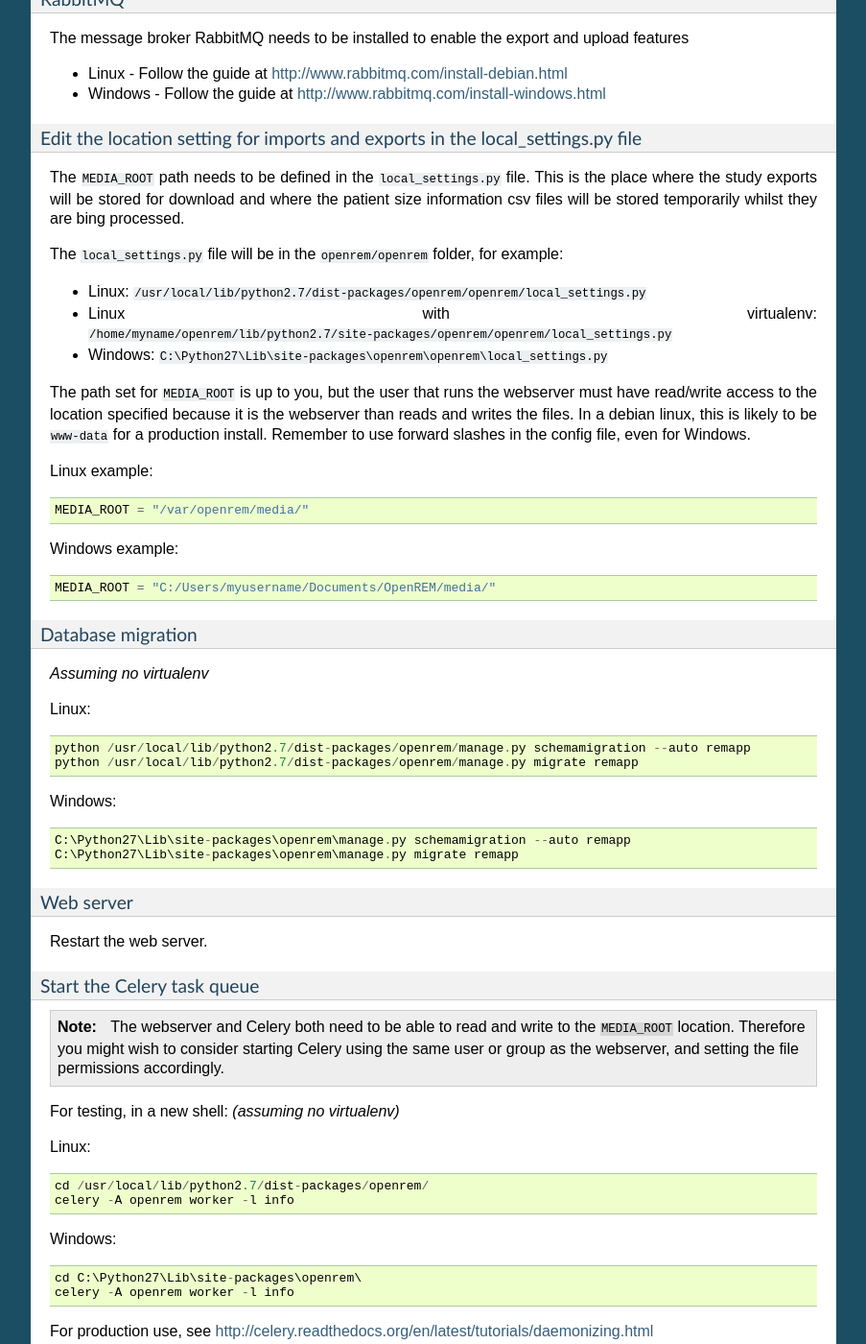
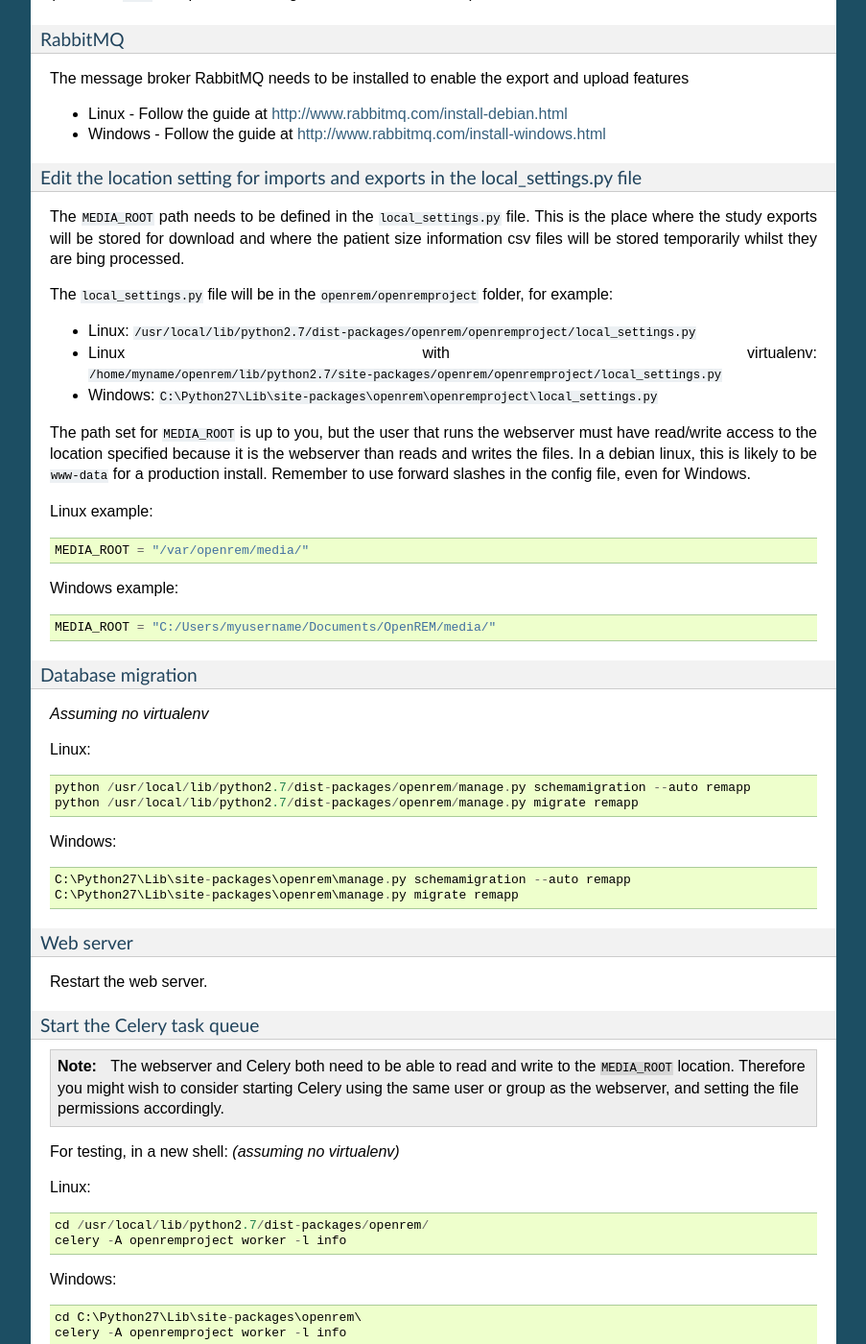
Before and after one commit to ckswilliams/modOpenREM, a Sphinx documentation site: the page built from docs/release-0.4.3.rst, in a window 1280 px wide and 1400 px high, scrolled down 1138 px. Shown: the whole window at 96% size, without its empty margins (198-1101 px from the left). Built offline with Sphinx 7.4.7, drawn with Linux system fonts in a browser that asks for light colours; some of the changed text lies outside the part shown.

Commit message:
Making changes in docs from openrem --> openremproject for the inner Django project folder. Addeded comment to restart Celery in the generic release upgrade notes. Haven't tackled upgrades yet. Refs #119.

```diff
--- a/docs/release-0.4.3.rst
+++ b/docs/release-0.4.3.rst
@@ -11,6 +11,7 @@
 * Settings.py now ships with its proper name, this will overwrite important local settings if upgrade is from 0.3.9 or earlier.
 * Time since last study is no longer wrong just because of daylight saving time!
 * Django release set to 1.6; OpenREM isn't ready for Django 1.7 yet
+* The inner `openrem` Django project folder is now called `openremproject` to avoid import conflicts with Celery on Windows
 
 Specific upgrade instructions
 =============================
@@ -75,11 +76,11 @@
 patient size information csv files will be stored temporarily whilst they
 are bing processed.
 
-The ``local_settings.py`` file will be in the ``openrem/openrem`` folder, for example:
+The ``local_settings.py`` file will be in the ``openrem/openremproject`` folder, for example:
 
-* Linux: ``/usr/local/lib/python2.7/dist-packages/openrem/openrem/local_settings.py``
-* Linux with virtualenv: ``/home/myname/openrem/lib/python2.7/site-packages/openrem/openrem/local_settings.py``
-* Windows: ``C:\Python27\Lib\site-packages\openrem\openrem\local_settings.py``
+* Linux: ``/usr/local/lib/python2.7/dist-packages/openrem/openremproject/local_settings.py``
+* Linux with virtualenv: ``/home/myname/openrem/lib/python2.7/site-packages/openrem/openremproject/local_settings.py``
+* Windows: ``C:\Python27\Lib\site-packages\openrem\openremproject\local_settings.py``
 
 The path set for ``MEDIA_ROOT`` is up to you, but the user that runs the
 webserver must have read/write access to the location specified because
@@ -128,11 +129,11 @@
 Linux::
 
     cd /usr/local/lib/python2.7/dist-packages/openrem/
-    celery -A openrem worker -l info
+    celery -A openremproject worker -l info
 
 Windows::
 
     cd C:\Python27\Lib\site-packages\openrem\
-    celery -A openrem worker -l info
+    celery -A openremproject worker -l info
 
 For production use, see http://celery.readthedocs.org/en/latest/tutorials/daemonizing.html
```
Also changed, not shown: docs/install.rst (+5 -5 lines), docs/releasenotes.rst (+4 -3 lines).
